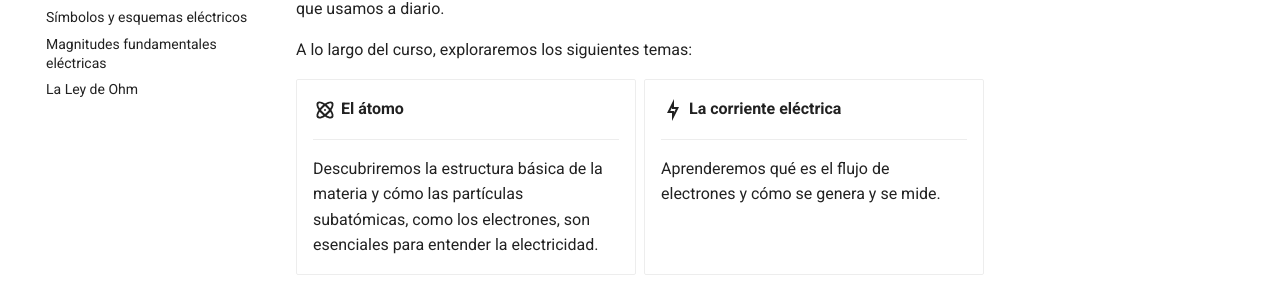
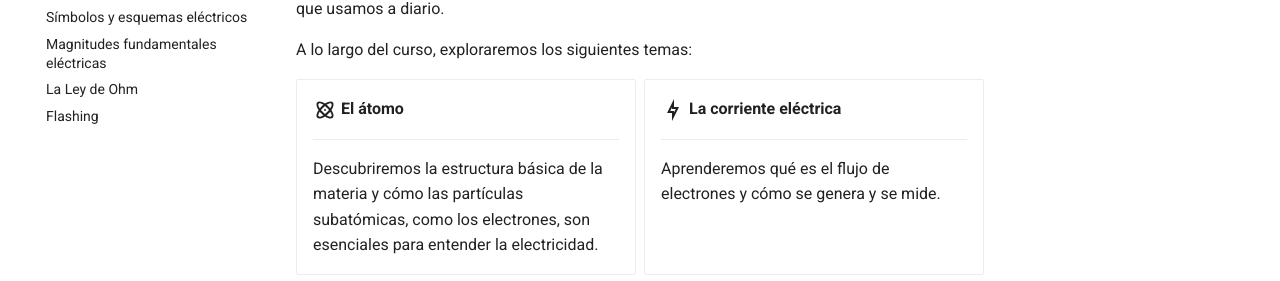
Before and after one commit to citius70/electricidad-tecnologia-1eso, an MkDocs documentation site: the page built from docs/index.md, in a window 1280 px wide. Shown: the part 363-644 px from the top of the page. Built offline with MkDocs 1.6.1 and Material for MkDocs 9.7.7, drawn with Linux system fonts in a browser that asks for light colours; comment, search, counter and statistics services are not loaded; the version menu is left out.

Commit message:
quinta act

```diff
--- a/mkdocs.yml
+++ b/mkdocs.yml
@@ -12,6 +12,7 @@ nav:
   - Símbolos y esquemas eléctricos: 5_simbolos.md
   - Magnitudes fundamentales eléctricas: 6_magnitudes.md
   - La Ley de Ohm: 7_ley_ohm.md
+  - Flashing: flashing-heart.md
 
 site_url: https://citius70.github.io/1eso_electricidad/
 repo_url: https://github.com/citius70/1eso_electricidad.git
```
